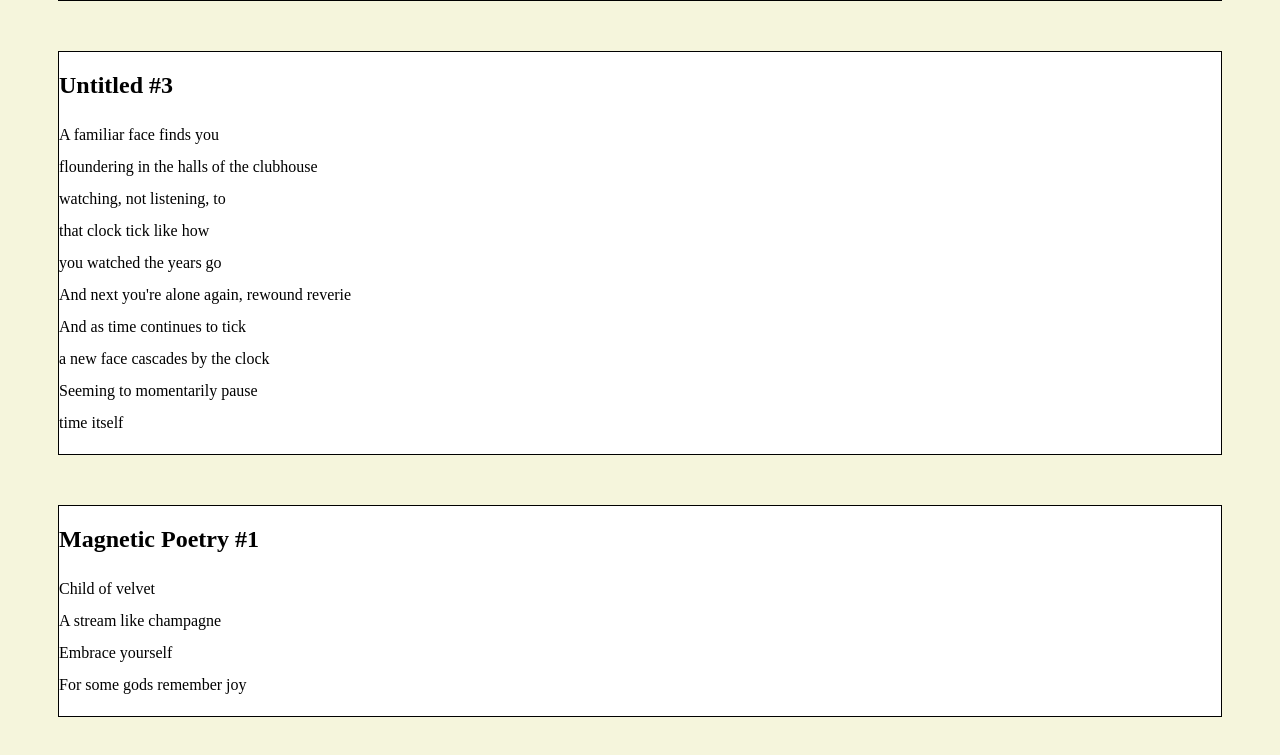
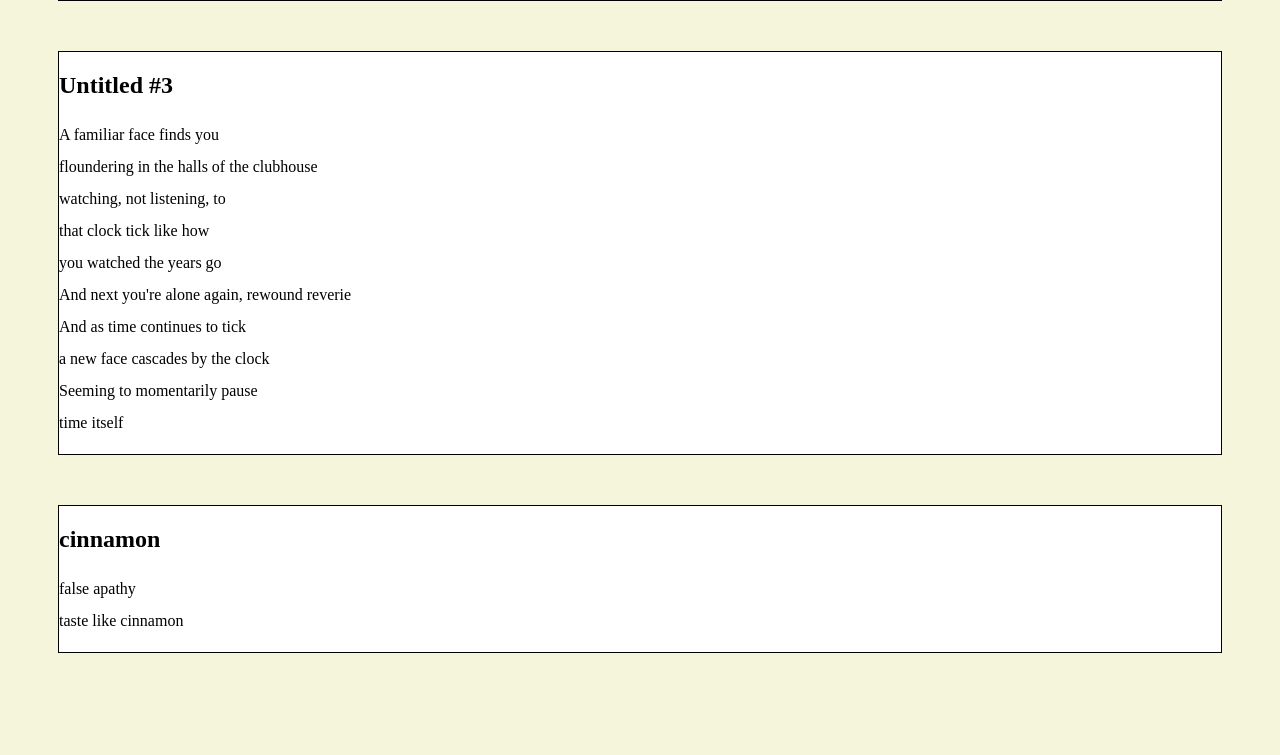
Before and after one commit to samuelmckay/index, a plain HTML site: page mypoetry.html in a window 1280 px wide. Shown: the part 3822-4577 px from the top of the page. After the commit the page ends 4525 px from the top, so only its background shows below. Drawn offline with Linux system fonts and the light colour scheme.

Commit message:
Update mypoetry.html

```diff
--- a/mypoetry.html
+++ b/mypoetry.html
@@ -127,11 +127,9 @@
   <br>time itself</p>
 </Section>
 <Section>
-  <h2>Magnetic Poetry #1</h2>
-  <p>Child of velvet
-  <br>A stream like champagne
-  <br>Embrace yourself
-  <br>For some gods remember joy</p>
+  <h2>cinnamon</h2>
+  <p>false apathy
+  <br>taste like cinnamon</p>
   </Section>
 
 </body>
```
